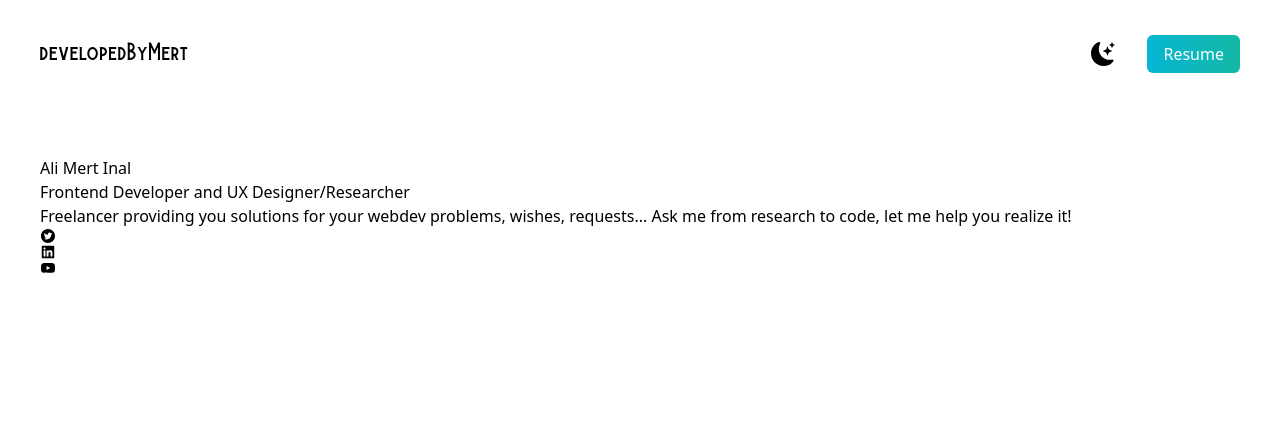
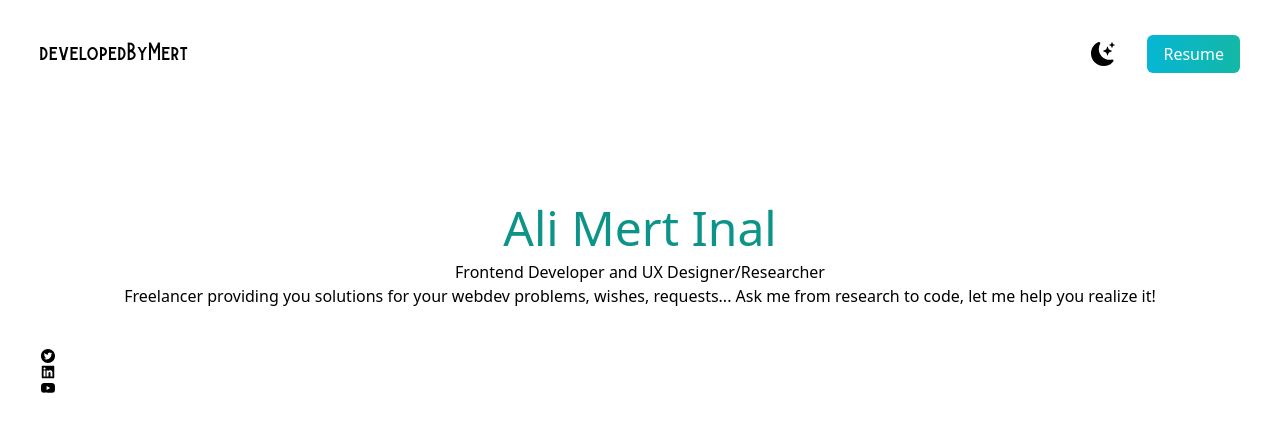
Before and after one commit to obifemi/portfolio-next, a Next.js app: page / in a window 1280 px wide. Shown: the top 432 px of the page. Built offline with nearby package versions, Linux system fonts and the light colour scheme.

Commit message:
add main

```diff
--- a/pages/index.js
+++ b/pages/index.js
@@ -35,8 +35,8 @@
               </li>
             </ul>
           </nav>
-          <div>
-            <h2>Ali Mert Inal</h2>
+          <div className="text-center p-10">
+            <h2 className="text-5xl py-2 text-teal-600 font-medium">Ali Mert Inal</h2>
             <h3>Frontend Developer and UX Designer/Researcher</h3>
             <p>
               Freelancer providing you solutions for your webdev problems,
@@ -49,6 +49,9 @@
             <AiFillLinkedin />
             <AiFillYoutube />
           </div>
+          <div>
+
+          </div>
         </section>
       </main>
     </>
```
